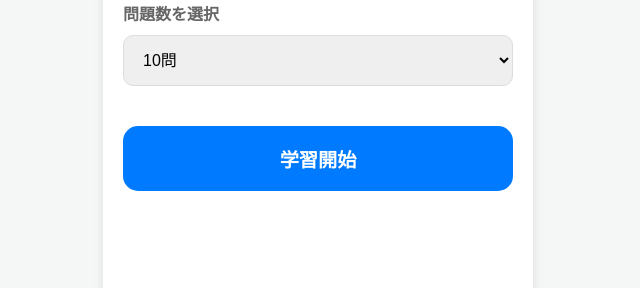
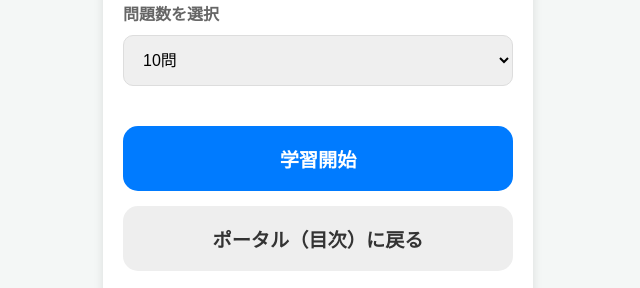
Before and after one commit to lab-PITA/france, a plain HTML site: page gender_quiz.html in a window 1280 px wide. Shown: the part 192-480 px from the top of the page, without its empty margins (322-962 px from the left). Drawn offline with Linux system fonts and the light colour scheme.

Commit message:
Update gender_quiz.html

```diff
--- a/gender_quiz.html
+++ b/gender_quiz.html
@@ -193,6 +193,7 @@
             </select>
         </div>
         <button class="start-btn" onclick="initQuiz()">学習開始</button>
+        <a href="index.html" class="start-btn" style="display:flex; align-items:center; justify-content:center; text-decoration:none; background:#eee; color:#333; margin-top:15px;">ポータル（目次）に戻る</a>
     </div>
 
     <div id="screen-quiz" class="screen">
```
